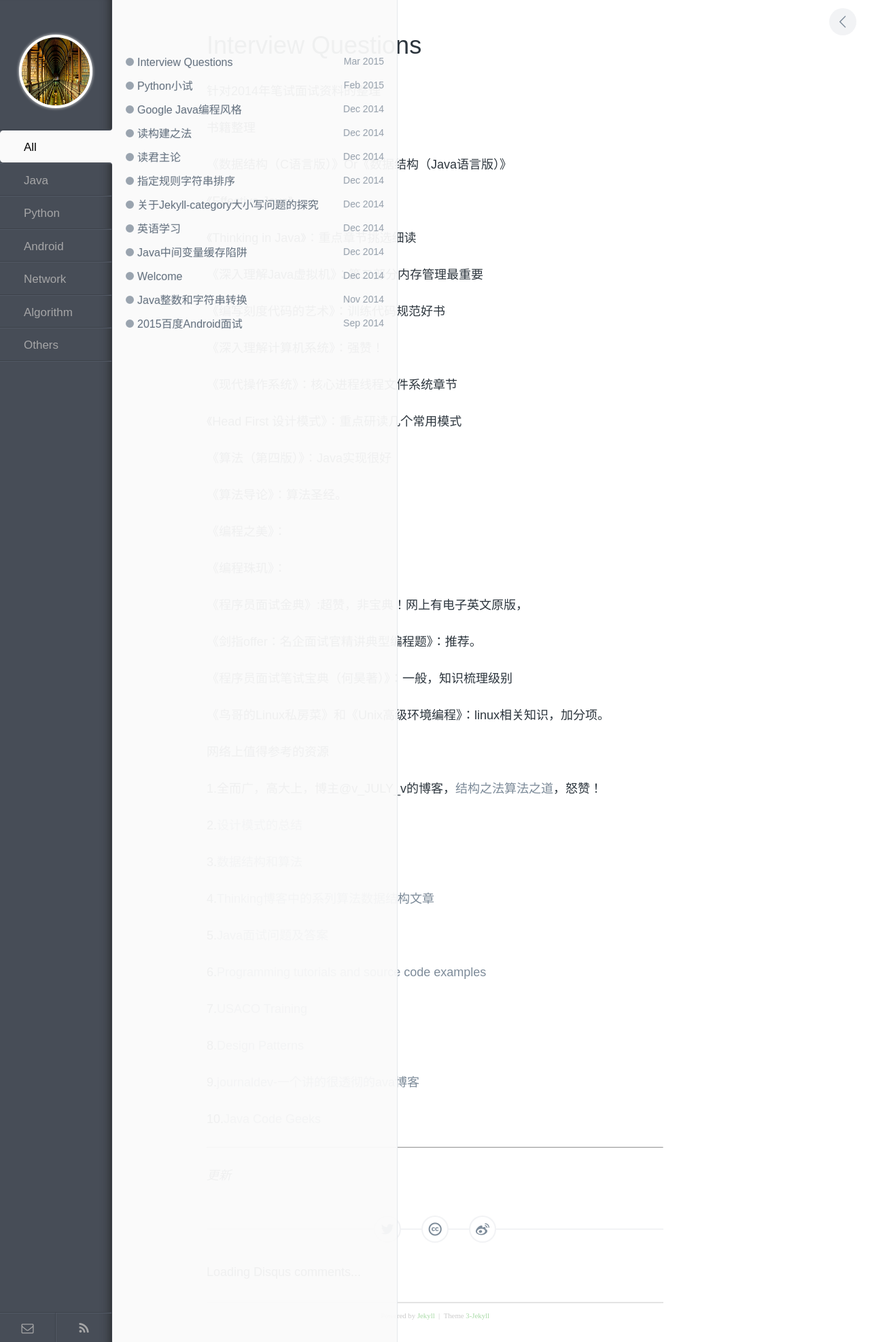
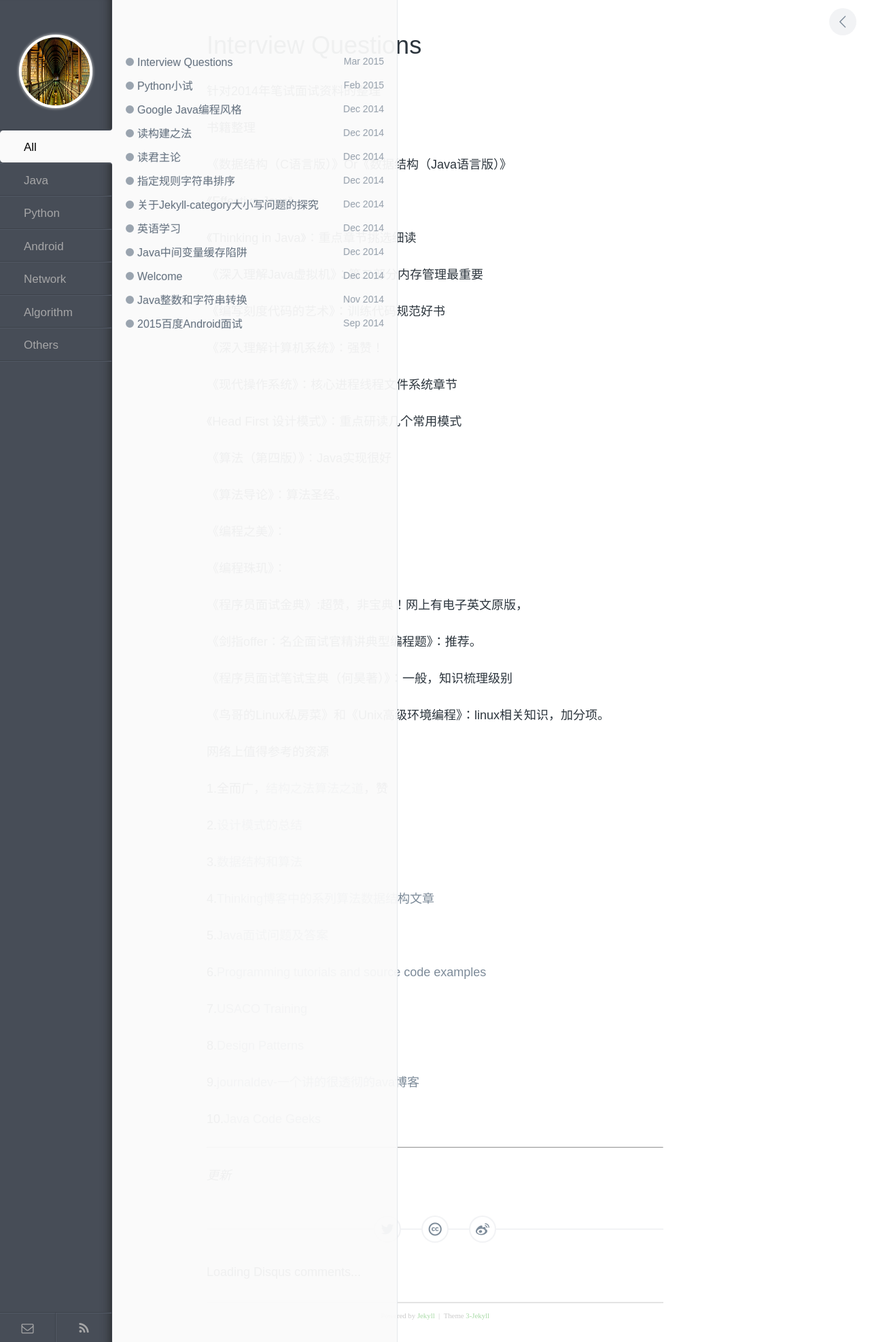
Before and after one commit to enlipan/enlipan.github.io, a Jekyll site: the page built from _posts/2015-3-8-interview-knowledge.md, in a window 1280 px wide. Shown: the whole page at 68% size. Built offline with Jekyll 4.4.1, drawn with Linux system fonts in a browser that asks for light colours; comment, search, counter and statistics services are not loaded.

Commit message:
update interview  books

```diff
--- a/_posts/2015-3-8-interview-knowledge.md
+++ b/_posts/2015-3-8-interview-knowledge.md
@@ -40,7 +40,7 @@ category: others
 《鸟哥的Linux私房菜》和《Unix高级环境编程》：linux相关知识，加分项。
 
 ####网络上值得参考的资源
-1.全而广，高大上，博主@v_JULY_v的博客，[结构之法算法之道](http://blog.csdn.net/v_july_v)，怒赞！
+1.全而广，[结构之法算法之道](http://blog.csdn.net/v_july_v)，赞
 
 
 2.[设计模式的总结](http://blog.csdn.net/xtwolf008/article/details/8807006)
@@ -63,5 +63,6 @@ category: others
 9.[journaldev-一个讲的很透彻的ava博客](http://www.journaldev.com/  )
 
 10.[Java  Code Geeks](http://www.javacodegeeks.com/category/career/  "Career ")
+
 - - -
 *更新*
```
